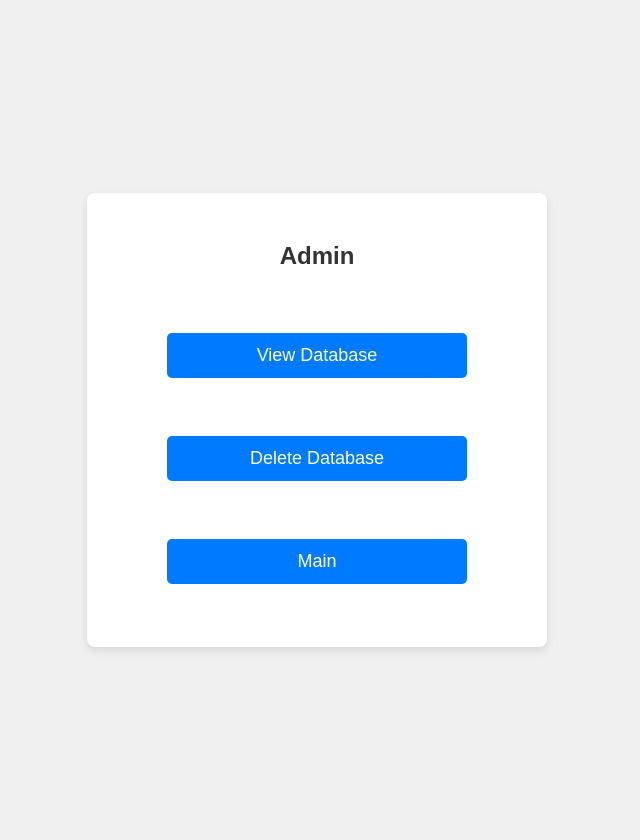
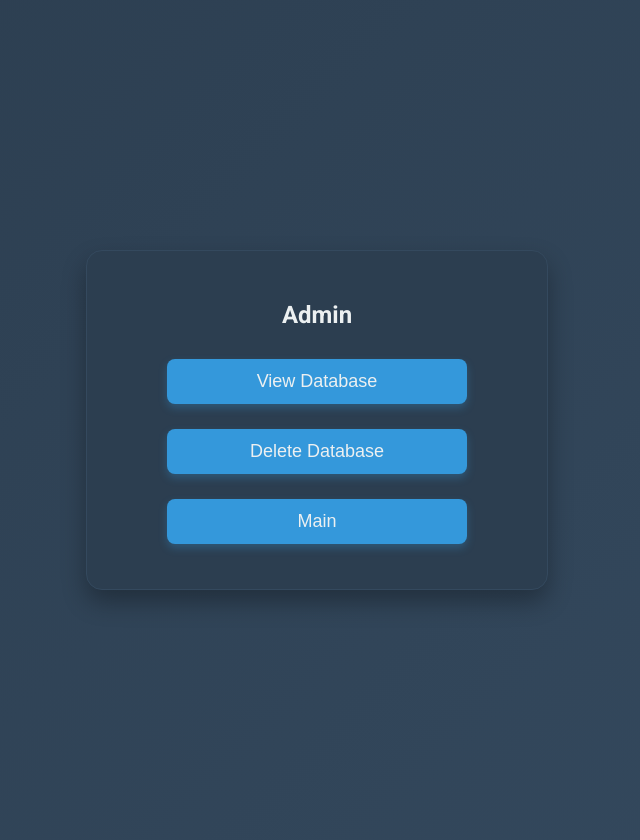
Before and after one commit to Origamiccc/SC6113-DAPP, a Flask app: page /admin in a window 1280 px wide. Shown: the whole page, without its empty margins (323-963 px from the left). Run offline with Flask 3, Linux system fonts and the light colour scheme.

Commit message:
Update admin.html

```diff
--- a/templates/admin.html
+++ b/templates/admin.html
@@ -4,78 +4,86 @@
     <meta charset="UTF-8">
     <meta name="viewport" content="width=device-width, initial-scale=1.0">
     <title>Ethereum DApp 5</title>
-
+    <link href="https://fonts.googleapis.com/css2?family=Roboto:wght@400;500;700&display=swap" rel="stylesheet">
     <style>
         body {
-            font-family: 'Arial', sans-serif;
-            background-color: #f0f0f0;
+            font-family: 'Roboto', sans-serif;
+            background: linear-gradient(135deg, #2c3e50, #34495e);
             margin: 0;
             padding: 20px;
             display: flex;
             justify-content: center;
             align-items: center;
             height: 100vh;
+            color: #ecf0f1;
         }
 
         .container {
-            background-color: #ffffff;
+            background-color: #2c3e50;
             padding: 30px;
-            border-radius: 8px;
-            box-shadow: 0 4px 8px rgba(0, 0, 0, 0.1);
+            border-radius: 16px;
+            box-shadow: 0 12px 24px rgba(0, 0, 0, 0.3);
             max-width: 400px;
             width: 100%;
             text-align: center;
+            border: 1px solid #34495e;
         }
 
         h2 {
             font-size: 24px;
             margin-bottom: 20px;
-            color: #333;
+            color: #ecf0f1;
+            font-weight: 700;
         }
 
         form {
             margin: 15px 0;
         }
 
-
-        input[type="submit"] {
-            background-color: #007bff;
-            color: white;
+        input[type="submit"], button {
+            background-color: #3498db;
+            color: #ecf0f1;
             padding: 12px 24px;
             border: none;
-            border-radius: 5px;
+            border-radius: 8px;
             font-size: 18px;
             cursor: pointer;
             transition: background-color 0.3s ease;
             width: 100%;
             max-width: 300px;
+            box-shadow: 0 4px 8px rgba(52, 152, 219, 0.3);
+        }
+
+        input[type="submit"]:hover, button:hover {
+            background-color: #2980b9;
+            transform: translateY(-3px);
+            box-shadow: 0 6px 12px rgba(41, 128, 185, 0.5);
         }
 
         input, button {
             width: 100%;
-            padding: 10px;
+            padding: 12px;
             margin-top: 10px;
-            border-radius: 4px;
+            border-radius: 8px;
             border: 1px solid #ddd;
             font-size: 16px;
         }
 
         button {
-            background-color: #007bff;
+            background-color: #3498db;
             color: white;
             border: none;
             cursor: pointer;
         }
 
         button:hover {
-            background-color: #0056b3;
+            background-color: #2980b9;
         }
-
 
         p {
             margin-top: 20px;
             font-size: 18px;
-            color: #007bff;
+            color: #3498db;
         }
 
         @media (max-width: 768px) {
@@ -100,19 +108,15 @@
 <body>
     <div class="container">
         <h2>Admin</h2>
-        <br>
-        <form action = "/viewDB" method="post">
+        <form action="/viewDB" method="post">
             <input type="submit" value="View Database">
         </form>
-        <br>
-        <form action = "/delDB" method="post">
+        <form action="/delDB" method="post">
             <input type="submit" value="Delete Database">
         </form>
-        <br>
-        <form action = "/main" method="post">
+        <form action="/main" method="post">
             <input type="submit" value="Main">
         </form>
-        <br>
     </div>
 </body>
 </html>
```
